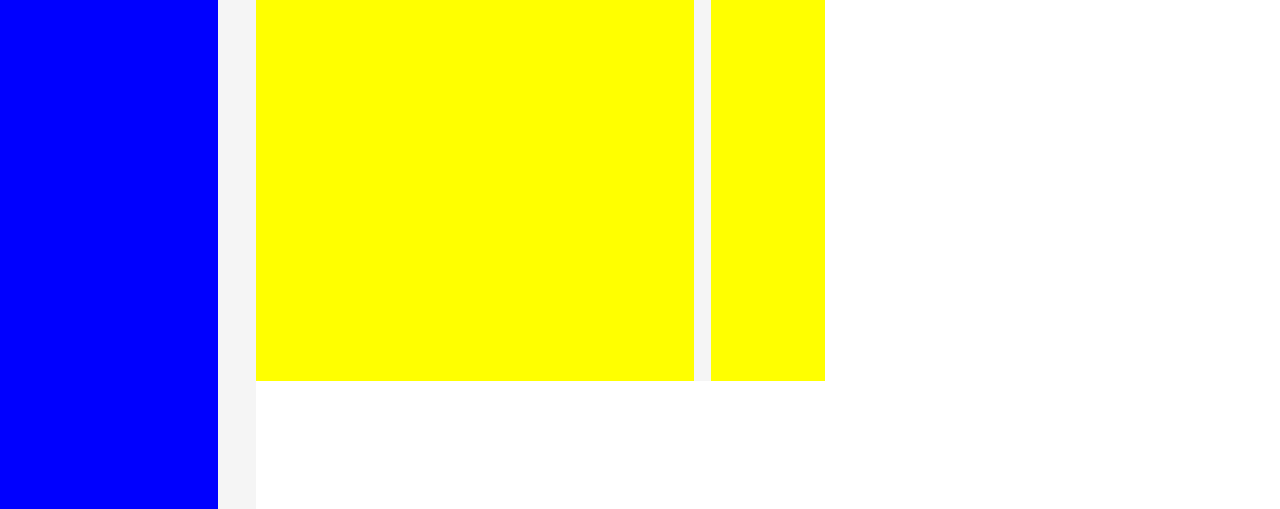
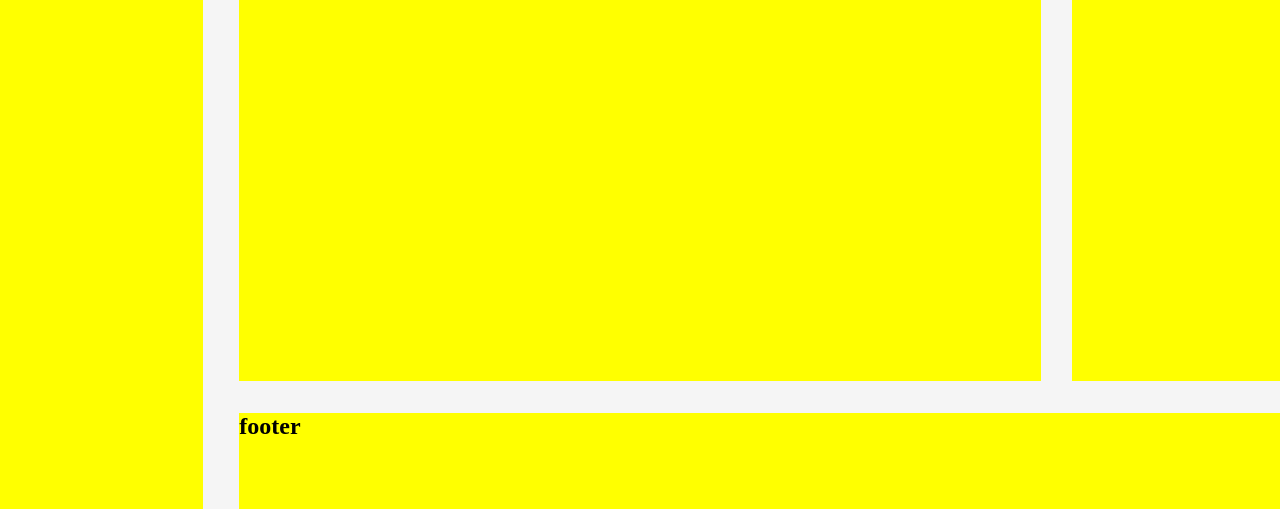
Before and after one commit to RogerJosue/homework-flexbox2, a plain HTML site: page index.html in a window 1280 px wide. Shown: the part 291-800 px from the top of the page. Drawn offline with Linux system fonts and the light colour scheme.

Commit message:
finished everything

```diff
--- a/index.html
+++ b/index.html
@@ -30,8 +30,8 @@
           <div class="ads">
             <h2>Ads</h2>
           </div>
-          <div class="footer"><h2>footer</h2></div>
-          <div class="blank4"></div>
+          <div class="footer"></div>
+          <div class="blank4"><h2>footer</h2></div>
         </div>
       </div>
     </div>
--- a/style.css
+++ b/style.css
@@ -15,6 +15,7 @@
     height: 15%;
     width: 100%;
     display: flex;
+    background-color: yellow;
 }
 
 .blank1 {
@@ -35,7 +36,7 @@
   height: 100%;
   width: 20%;
   display: flex;
-  background-color: blue;
+  background-color: yellow;
 }
 .blank2 {
     height: 100%;
@@ -54,8 +55,9 @@
 
 .articleBlankAds {
  display: flex;
- width: 80%;
+ width: 87%;
  height: 100%;
+ flex-wrap: wrap;
 }
 
 .article {
@@ -80,9 +82,17 @@ display: flex;
 background-color: yellow;
 }
 
+
+.blank4 {
+    width: 100%;
+    height: 15%;
+    display: flex;
+    background-color: yellow;
+}
+
 .footer {
-    width: 80%;
-    height: 20%;
+    width: 100%;
+    height: 5%;
     display: flex;
-    background-color: aqua;
+    background-color: whitesmoke;
 }
```
